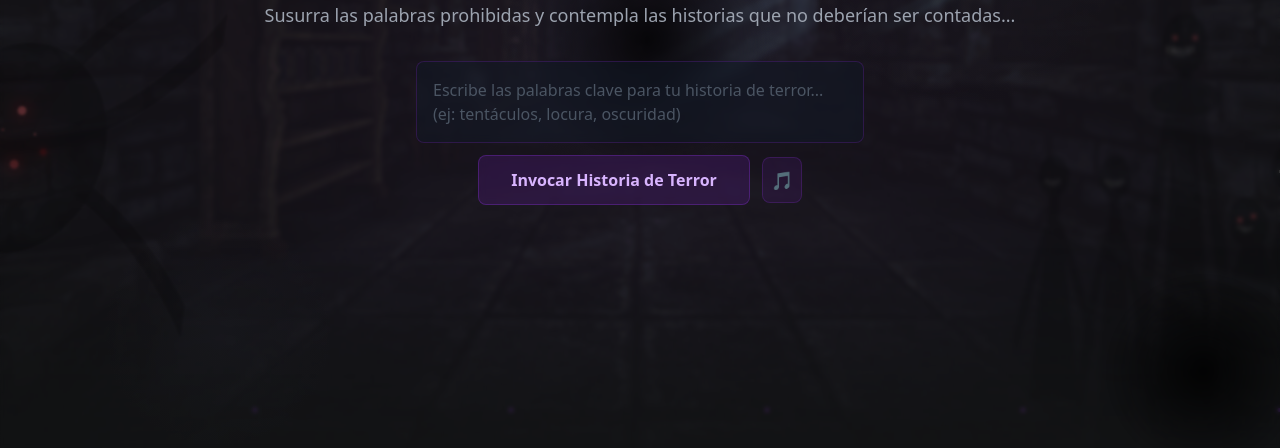
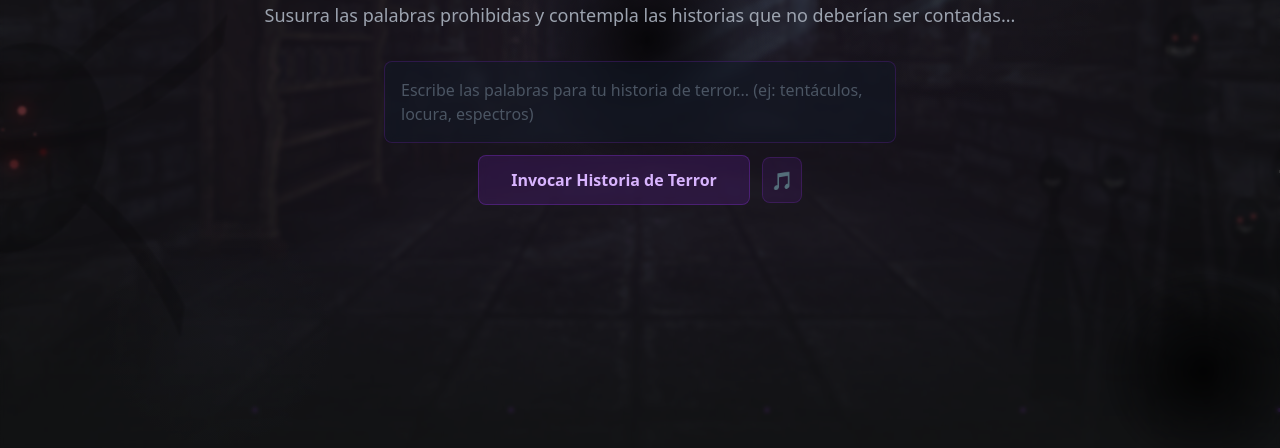
Before and after one commit to sdiazc90/HPapp, a website: page public/index.html in a window 1280 px wide. Shown: the part 352-800 px from the top of the page. Drawn offline with nearby package versions, Linux system fonts and the light colour scheme.

Commit message:
correcciones contenedores

```diff
--- a/public/index.html
+++ b/public/index.html
@@ -587,7 +587,7 @@
 
   <!-- Panel izquierdo -->
   <div id="leftPanel" class="flex flex-col justify-center items-center text-center p-6 transition-all"
-     style="width: 100%; max-width: 800px; transition: all 5s cubic-bezier(0.65, 0, 0.35, 1);">
+     style="width: 100%; max-width: 800px; transition: all 3s cubic-bezier(0.65, 0, 0.35, 1);">
     <h1 class="text-4xl lg:text-6xl font-bold mb-2">
       <span class="text-2xl lg:text-4xl text-purple-300 block font-medium">Invoca los horrores antiguos,</span>
       <span class="horror-title text-purple-500 glitch-text">Generador Lovecraftiano</span>
@@ -598,13 +598,14 @@
     </p>
 
     <textarea
-      id="horrorInput"
-      placeholder="Escribe las palabras clave para tu historia de terror... (ej: tentáculos, locura, oscuridad)"
-      class="w-full max-w-md p-4 bg-gray-900/50 border border-purple-800/30 rounded-lg text-purple-200 placeholder-gray-600
-      focus:border-purple-600 focus:outline-none focus:ring-2 focus:ring-purple-600/20
-      backdrop-blur-sm resize-none transition-all duration-300 mb-3"
-      rows="2"
+    id="horrorInput"
+    placeholder="Escribe las palabras para tu historia de terror... (ej: tentáculos, locura, espectros)"
+    class="[width:99%] max-w-lg p-4 bg-gray-900/50 border border-purple-800/30 rounded-lg text-purple-200 placeholder-gray-600
+         focus:border-purple-600 focus:outline-none focus:ring-2 focus:ring-purple-600/20
+         backdrop-blur-sm resize-none transition-all duration-300 mb-3"
+    rows="2"
     ></textarea>
+
 
     <div class="flex items-center justify-center">
       <button
```
